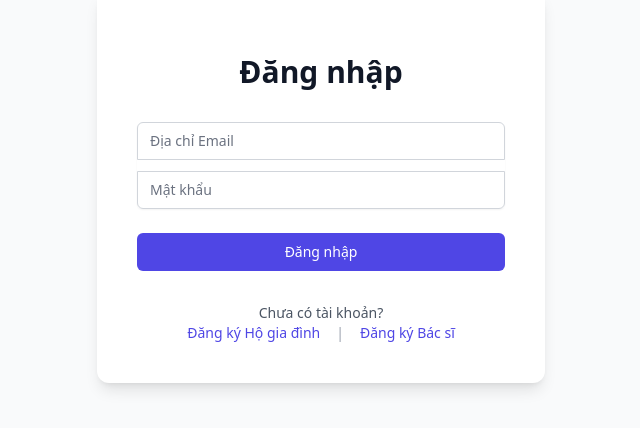
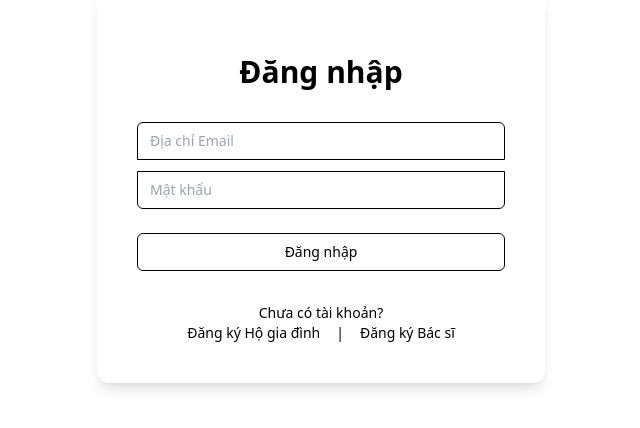
Before and after one commit to Phuociter/familymedical, a React (Create React App) app in the folder fe/: page /login in a window 1280 px wide. Shown: the part 214-642 px from the top of the page, without its empty margins (319-959 px from the left). Built offline with nearby package versions, Linux system fonts and the light colour scheme.

Commit message:
Update tailwind.config.js

```diff
--- a/fe/tailwind.config.js
+++ b/fe/tailwind.config.js
@@ -1,11 +1,30 @@
-// tailwind.config.js
 /** @type {import('tailwindcss').Config} */
 module.exports = {
-  content: [
-    "./src/**/*.{js,jsx,ts,tsx}",
-  ],
+  content: ["./src/**/*.{html,js,jsx}"],
   theme: {
+    colors: {
+      bgColor: "rgb(var(--color-bg) / <alpha-value>)",
+      primary: "rgb(var(--color-primary) / <alpha-value>)",
+      secondary: "rgb(var(--color-secondary) / <alpha-value>)",
+      blue: "rgb(var(--color-blue) / <alpha-value>)",
+      white: "rgb(var(--color-white) / <alpha-value>)",
+      ascent: {
+        1: "rgb(var(--color-ascent1) / <alpha-value>)",
+        2: "rgb(var(--color-ascent2) / <alpha-value>)",
+      },
+    },
+    screens: {
+      sm: "640px",
+
+      md: "768px",
+
+      lg: "1024px",
+
+      xl: "1280px",
+
+      "2xl": "1536px",
+    },
     extend: {},
   },
   plugins: [],
-}
+};
```
